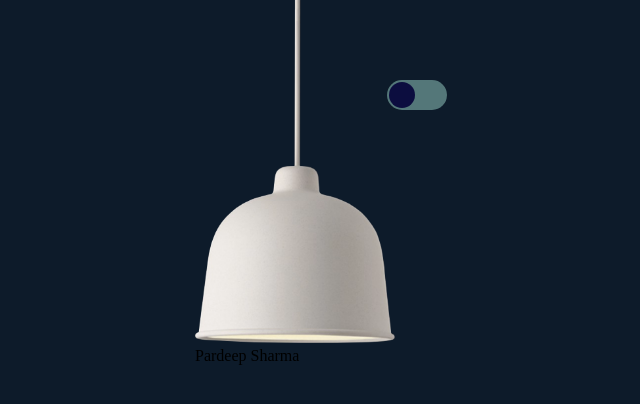
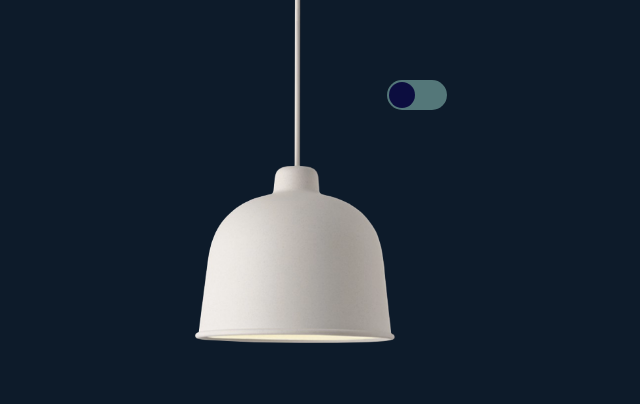
Before and after one commit to Pardeepsharma01/Lamp-light, a plain HTML site: page index.html in a window 1280 px wide. Shown: the full height of the page, 317-957 px from the left. Drawn offline with Linux system fonts and the light colour scheme.

Commit message:
remove a line

```diff
--- a/index.html
+++ b/index.html
@@ -13,7 +13,6 @@
         <div class="lamp__container">
             <img src="./images/lamp.png" alt="" class="lamp">
             <img src="./images/light.png" alt="" class="light" id="light">
-            <p>Pardeep Sharma</p>
         </div>
     </div>
     <script src="script.js"></script>
```
